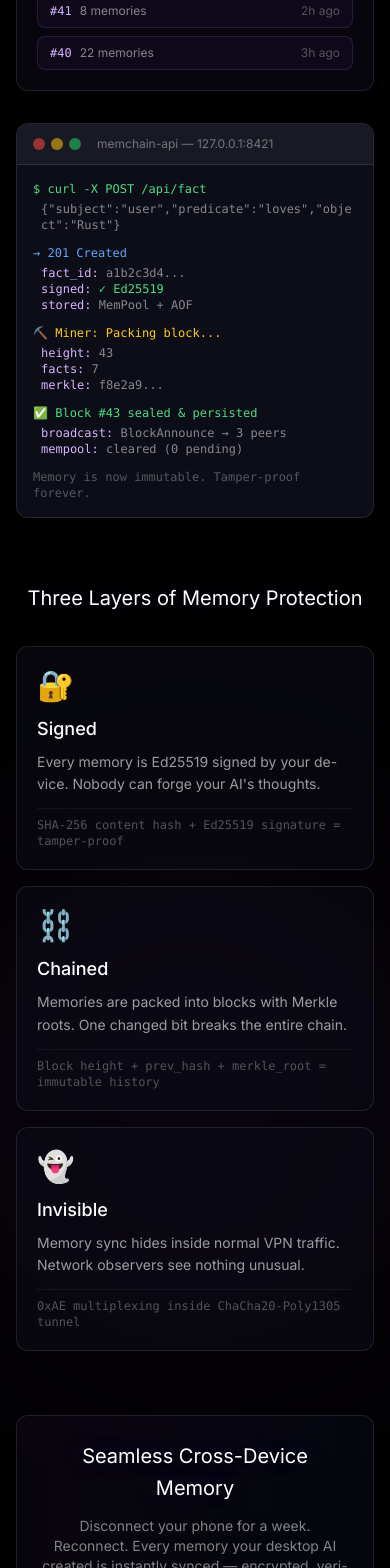
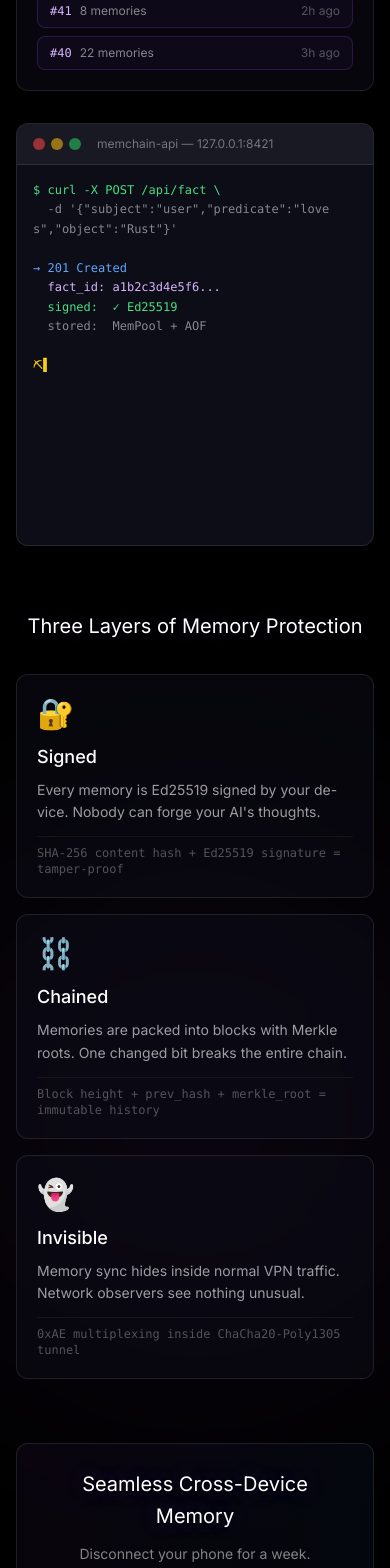
Before and after one commit to AeroNyxNetwork/AeroNyx-web, a Next.js app: page / in a window 390 px wide. Shown: the part 9460-11028 px from the top of the page. Built offline with nearby package versions, Linux system fonts and the light colour scheme.

Commit message:
Update MemChainShowcase.js

```diff
--- a/components/sections/MemChainShowcase.js
+++ b/components/sections/MemChainShowcase.js
@@ -1,32 +1,23 @@
 /**
  * ============================================
- * MemChainShowcase.js - AI Memory Chain Demo
+ * MemChainShowcase.js - v2.0 Visual Upgrade
  * ============================================
  *
- * Creation Reason: Showcase MemChain as the killer app that makes
- * AeroNyx's abstract infrastructure tangible. This section tells the
- * story of "Your AI has permanent, encrypted, cross-device memory."
+ * Modification Reason: v2.0 - Replaced static terminal demo with
+ * real typewriter effect (character-by-character, blinking cursor,
+ * realistic inter-line delays). Added staggered pillar entrance.
  *
- * Positioned after ProductsEcosystem, before VPNDownloadSection.
- *
- * Main Functionality:
- * - Visual demo of the Memory Chain concept
- * - Live-feel terminal showing Fact creation → Block mining
- * - OpenClaw integration teaser
- * - Cross-device sync visualization
- *
- * Last Modified: v1.0 - Initial creation
+ * Last Modified: v2.0 - Typewriter terminal + stagger animations
  * ============================================
  */
 
-import React, { useState, useEffect } from 'react';
+import React, { useState, useEffect, useCallback } from 'react';
 import { motion, AnimatePresence } from 'framer-motion';
 import Container from '../ui/Container';
 
 const MemChainShowcase = () => {
   return (
     <section id="memchain" className="py-16 md:py-28 bg-black relative overflow-hidden">
-      {/* Subtle background glow */}
       <div className="absolute inset-0 pointer-events-none">
         <div className="absolute top-1/2 left-1/2 -translate-x-1/2 -translate-y-1/2 w-[600px] h-[600px] bg-purple-500/5 rounded-full blur-[120px]" />
       </div>
@@ -65,8 +56,6 @@ const MemChainShowcase = () => {
 
           {/* Main Demo Grid */}
           <div className="grid lg:grid-cols-2 gap-8 md:gap-12 mb-16 md:mb-20">
-
-            {/* Left: Memory Chain Visualization */}
             <motion.div
               initial={{ opacity: 0, x: -20 }}
               whileInView={{ opacity: 1, x: 0 }}
@@ -76,21 +65,20 @@ const MemChainShowcase = () => {
               <MemoryChainVisual />
             </motion.div>
 
-            {/* Right: Live Terminal Demo */}
             <motion.div
               initial={{ opacity: 0, x: 20 }}
               whileInView={{ opacity: 1, x: 0 }}
               viewport={{ once: true }}
               transition={{ duration: 0.6, delay: 0.2 }}
             >
-              <LiveTerminalDemo />
+              <TypewriterTerminal />
             </motion.div>
           </div>
 
-          {/* How It Works - Three Pillars */}
+          {/* Three Pillars — Staggered Entrance */}
           <motion.div
-            initial={{ opacity: 0, y: 20 }}
-            whileInView={{ opacity: 1, y: 0 }}
+            initial={{ opacity: 0 }}
+            whileInView={{ opacity: 1 }}
             viewport={{ once: true }}
             transition={{ duration: 0.6 }}
             className="mb-16 md:mb-20"
@@ -102,28 +90,40 @@ const MemChainShowcase = () => {
             </div>
 
             <div className="grid sm:grid-cols-3 gap-4 md:gap-6">
-              <PillarCard
-                icon="🔐"
-                title="Signed"
-                description="Every memory is Ed25519 signed by your device. Nobody can forge your AI's thoughts."
-                detail="SHA-256 content hash + Ed25519 signature = tamper-proof"
-              />
-              <PillarCard
-                icon="⛓️"
-                title="Chained"
-                description="Memories are packed into blocks with Merkle roots. One changed bit breaks the entire chain."
-                detail="Block height + prev_hash + merkle_root = immutable history"
-              />
-              <PillarCard
-                icon="👻"
-                title="Invisible"
-                description="Memory sync hides inside normal VPN traffic. Network observers see nothing unusual."
-                detail="0xAE multiplexing inside ChaCha20-Poly1305 tunnel"
-              />
+              {[
+                {
+                  icon: "🔐",
+                  title: "Signed",
+                  description: "Every memory is Ed25519 signed by your device. Nobody can forge your AI's thoughts.",
+                  detail: "SHA-256 content hash + Ed25519 signature = tamper-proof"
+                },
+                {
+                  icon: "⛓️",
+                  title: "Chained",
+                  description: "Memories are packed into blocks with Merkle roots. One changed bit breaks the entire chain.",
+                  detail: "Block height + prev_hash + merkle_root = immutable history"
+                },
+                {
+                  icon: "👻",
+                  title: "Invisible",
+                  description: "Memory sync hides inside normal VPN traffic. Network observers see nothing unusual.",
+                  detail: "0xAE multiplexing inside ChaCha20-Poly1305 tunnel"
+                }
+              ].map((pillar, i) => (
+                <motion.div
+                  key={i}
+                  initial={{ opacity: 0, y: 30 }}
+                  whileInView={{ opacity: 1, y: 0 }}
+                  viewport={{ once: true }}
+                  transition={{ duration: 0.5, delay: i * 0.15 }}
+                >
+                  <PillarCard {...pillar} />
+                </motion.div>
+              ))}
             </div>
           </motion.div>
 
-          {/* Cross-Device Sync Story */}
+          {/* Cross-Device Sync */}
           <motion.div
             initial={{ opacity: 0, y: 20 }}
             whileInView={{ opacity: 1, y: 0 }}
@@ -134,7 +134,7 @@ const MemChainShowcase = () => {
             <CrossDeviceSyncVisual />
           </motion.div>
 
-          {/* OpenClaw Integration Teaser */}
+          {/* OpenClaw Teaser */}
           <motion.div
             initial={{ opacity: 0, y: 20 }}
             whileInView={{ opacity: 1, y: 0 }}
@@ -150,10 +150,147 @@ const MemChainShowcase = () => {
   );
 };
 
-/**
- * Memory Chain Visualization
- * Shows facts flowing into blocks visually
- */
+// ============================================
+// Typewriter Terminal — Real character-by-character typing
+// ============================================
+
+const TypewriterTerminal = () => {
+  const [lines, setLines] = useState([]);
+  const [cursorVisible, setCursorVisible] = useState(true);
+  const [started, setStarted] = useState(false);
+
+  // Blinking cursor
+  useEffect(() => {
+    const blink = setInterval(() => setCursorVisible(v => !v), 530);
+    return () => clearInterval(blink);
+  }, []);
+
+  const script = [
+    { text: '$ curl -X POST /api/fact \\', color: 'text-green-400', delay: 30 },
+    { text: '  -d \'{"subject":"user","predicate":"loves","object":"Rust"}\'', color: 'text-white/50', delay: 20 },
+    { text: '', color: '', delay: 0, pause: 600 },
+    { text: '→ 201 Created', color: 'text-blue-400', delay: 40 },
+    { text: '  fact_id: a1b2c3d4e5f6...', color: 'text-purple-300', delay: 25 },
+    { text: '  signed:  ✓ Ed25519', color: 'text-green-400', delay: 25 },
+    { text: '  stored:  MemPool + AOF', color: 'text-white/50', delay: 25 },
+    { text: '', color: '', delay: 0, pause: 1000 },
+    { text: '⛏️  Miner: Packing block...', color: 'text-yellow-400', delay: 35 },
+    { text: '  height:  43', color: 'text-purple-300', delay: 30 },
+    { text: '  facts:   7', color: 'text-purple-300', delay: 30 },
+    { text: '  merkle:  f8e2a9b1c3d5...', color: 'text-purple-300', delay: 20 },
+    { text: '', color: '', delay: 0, pause: 800 },
+    { text: '✅ Block #43 sealed & persisted', color: 'text-green-400', delay: 30 },
+    { text: '  broadcast: BlockAnnounce → 3 peers', color: 'text-white/50', delay: 20 },
+    { text: '  mempool:   cleared (0 pending)', color: 'text-white/50', delay: 20 },
+    { text: '', color: '', delay: 0, pause: 500 },
+    { text: '  Memory is now immutable. Tamper-proof forever.', color: 'text-white/25', delay: 25 },
+  ];
+
+  const typeLines = useCallback(async () => {
+    for (let i = 0; i < script.length; i++) {
+      const line = script[i];
+
+      if (line.pause) {
+        await new Promise(r => setTimeout(r, line.pause));
+        setLines(prev => [...prev, { text: '', color: '' }]);
+        continue;
+      }
+
+      if (!line.text) {
+        setLines(prev => [...prev, { text: '', color: '' }]);
+        continue;
+      }
+
+      // Type character by character
+      let current = '';
+      for (let c = 0; c < line.text.length; c++) {
+        current += line.text[c];
+        const snapshot = current;
+        const color = line.color;
+
+        setLines(prev => {
+          const newLines = [...prev];
+          // If last line is being typed, update it; otherwise add new
+          if (newLines.length > 0 && newLines[newLines.length - 1]._typing) {
+            newLines[newLines.length - 1] = { text: snapshot, color, _typing: true };
+          } else {
+            newLines.push({ text: snapshot, color, _typing: true });
+          }
+          return newLines;
+        });
+
+        await new Promise(r => setTimeout(r, line.delay));
+      }
+
+      // Finalize line (remove typing flag)
+      setLines(prev => {
+        const newLines = [...prev];
+        if (newLines.length > 0) {
+          newLines[newLines.length - 1] = {
+            text: line.text,
+            color: line.color,
+            _typing: false
+          };
+        }
+        return newLines;
+      });
+
+      // Small pause between lines
+      await new Promise(r => setTimeout(r, 150));
+    }
+  }, []);
+
+  useEffect(() => {
+    if (started) {
+      typeLines();
+    }
+  }, [started, typeLines]);
+
+  return (
+    <motion.div
+      onViewportEnter={() => { if (!started) setStarted(true); }}
+      viewport={{ once: true }}
+      className="bg-neutral-900 border border-white/10 rounded-xl overflow-hidden"
+    >
+      {/* Terminal Header */}
+      <div className="flex items-center gap-2 px-4 py-3 bg-white/5 border-b border-white/10">
+        <div className="flex gap-1.5">
+          <div className="w-3 h-3 rounded-full bg-red-500/60" />
+          <div className="w-3 h-3 rounded-full bg-yellow-500/60" />
+          <div className="w-3 h-3 rounded-full bg-green-500/60" />
+        </div>
+        <span className="text-xs text-white/40 ml-2">memchain-api — 127.0.0.1:8421</span>
+      </div>
+
+      {/* Terminal Body */}
+      <div className="p-4 md:p-6 font-mono text-xs sm:text-sm min-h-[380px] max-h-[420px] overflow-y-auto">
+        {lines.map((line, i) => (
+          <div key={i} className={`${line.color} leading-relaxed whitespace-pre-wrap break-all`}>
+            {line.text || '\u00A0'}
+            {/* Show cursor on the last typing line */}
+            {line._typing && (
+              <span className={`${cursorVisible ? 'opacity-100' : 'opacity-0'} transition-opacity duration-100`}>
+                ▌
+              </span>
+            )}
+          </div>
+        ))}
+
+        {/* Resting cursor after all lines */}
+        {lines.length > 0 && !lines[lines.length - 1]?._typing && started && lines.length >= script.length && (
+          <div className="text-green-400 mt-2">
+            $ <span className={`${cursorVisible ? 'opacity-100' : 'opacity-0'} transition-opacity duration-100`}>▌</span>
+          </div>
+        )}
+      </div>
+    </motion.div>
+  );
+};
+
+// ============================================
+// Memory Chain Visualization (unchanged from v1)
+// ============================================
+
 const MemoryChainVisual = () => {
   const facts = [
     { subject: "user", predicate: "prefers", object: "dark mode", time: "2m ago" },
@@ -174,7 +311,6 @@ const MemoryChainVisual = () => {
         Memory Pool — Pending Facts
       </div>
 
-      {/* Pending Facts */}
       <div className="space-y-2 mb-6">
         {facts.map((fact, i) => (
           <motion.div
@@ -200,7 +336,6 @@ const MemoryChainVisual = () => {
         ))}
       </div>
 
-      {/* Arrow */}
       <div className="flex justify-center mb-4">
         <motion.div
           animate={{ y: [0, 4, 0] }}
@@ -213,7 +348,6 @@ const MemoryChainVisual = () => {
         </motion.div>
       </div>
 
-      {/* Mined Blocks */}
       <div className="text-xs uppercase tracking-wider text-white/40 mb-3">
         ⛏️ Sealed Blocks — Immutable
       </div>
@@ -240,131 +374,13 @@ const MemoryChainVisual = () => {
   );
 };
 
-/**
- * Live Terminal Demo
- * Simulates the API interaction with typewriter effect
- */
-const LiveTerminalDemo = () => {
-  const [step, setStep] = useState(0);
-  const [hasBeenVisible, setHasBeenVisible] = useState(false);
+// ============================================
+// Supporting Components
+// ============================================
 
-  useEffect(() => {
-    if (!hasBeenVisible) return;
-    const timers = [
-      setTimeout(() => setStep(1), 500),
-      setTimeout(() => setStep(2), 2000),
-      setTimeout(() => setStep(3), 3500),
-      setTimeout(() => setStep(4), 5000),
-    ];
-    return () => timers.forEach(clearTimeout);
-  }, [hasBeenVisible]);
-
-  return (
-    <motion.div
-      onViewportEnter={() => setHasBeenVisible(true)}
-      viewport={{ once: true }}
-      className="bg-neutral-900 border border-white/10 rounded-xl overflow-hidden"
-    >
-      {/* Terminal Header */}
-      <div className="flex items-center gap-2 px-4 py-3 bg-white/5 border-b border-white/10">
-        <div className="flex gap-1.5">
-          <div className="w-3 h-3 rounded-full bg-red-500/60" />
-          <div className="w-3 h-3 rounded-full bg-yellow-500/60" />
-          <div className="w-3 h-3 rounded-full bg-green-500/60" />
-        </div>
-        <span className="text-xs text-white/40 ml-2">memchain-api — 127.0.0.1:8421</span>
-      </div>
-
-      {/* Terminal Body */}
-      <div className="p-4 md:p-6 font-mono text-xs sm:text-sm space-y-3 min-h-[320px]">
-
-        {/* Step 1: Write a memory */}
-        <AnimatePresence>
-          {step >= 1 && (
-            <motion.div
-              initial={{ opacity: 0 }}
-              animate={{ opacity: 1 }}
-              className="space-y-1"
-            >
-              <div className="text-green-400">$ curl -X POST /api/fact</div>
-              <div className="text-white/50 pl-2 break-all">
-                {'{"subject":"user","predicate":"loves","object":"Rust"}'}
-              </div>
-            </motion.div>
-          )}
-        </AnimatePresence>
-
-        {/* Step 2: Response */}
-        <AnimatePresence>
-          {step >= 2 && (
-            <motion.div
-              initial={{ opacity: 0 }}
-              animate={{ opacity: 1 }}
-              className="space-y-1"
-            >
-              <div className="text-blue-400">→ 201 Created</div>
-              <div className="text-white/50 pl-2">
-                <span className="text-purple-300">fact_id:</span> a1b2c3d4...
-                <br />
-                <span className="text-purple-300">signed:</span> <span className="text-green-400">✓ Ed25519</span>
-                <br />
-                <span className="text-purple-300">stored:</span> MemPool + AOF
-              </div>
-            </motion.div>
-          )}
-        </AnimatePresence>
-
-        {/* Step 3: Miner kicks in */}
-        <AnimatePresence>
-          {step >= 3 && (
-            <motion.div
-              initial={{ opacity: 0 }}
-              animate={{ opacity: 1 }}
-              className="space-y-1"
-            >
-              <div className="text-yellow-400">⛏️ Miner: Packing block...</div>
-              <div className="text-white/50 pl-2">
-                <span className="text-purple-300">height:</span> 43
-                <br />
-                <span className="text-purple-300">facts:</span> 7
-                <br />
-                <span className="text-purple-300">merkle:</span> f8e2a9...
-              </div>
-            </motion.div>
-          )}
-        </AnimatePresence>
-
-        {/* Step 4: Block mined + broadcast */}
-        <AnimatePresence>
-          {step >= 4 && (
-            <motion.div
-              initial={{ opacity: 0 }}
-              animate={{ opacity: 1 }}
-              className="space-y-1"
-            >
-              <div className="text-green-400">✅ Block #43 sealed & persisted</div>
-              <div className="text-white/50 pl-2">
-                <span className="text-purple-300">broadcast:</span> BlockAnnounce → 3 peers
-                <br />
-                <span className="text-purple-300">mempool:</span> cleared (0 pending)
-              </div>
-              <div className="pt-2 text-white/30 text-xs">
-                Memory is now immutable. Tamper-proof forever.
-              </div>
-            </motion.div>
-          )}
-        </AnimatePresence>
-      </div>
-    </motion.div>
-  );
-};
-
-/**
- * Pillar Card Component
- */
 const PillarCard = ({ icon, title, description, detail }) => (
-  <div className="bg-neutral-900/50 border border-white/10 rounded-xl p-5 md:p-6 hover:border-purple-500/30 transition-all duration-300">
-    <div className="text-3xl mb-3">{icon}</div>
+  <div className="bg-neutral-900/50 border border-white/10 rounded-xl p-5 md:p-6 hover:border-purple-500/30 transition-all duration-300 group">
+    <div className="text-3xl mb-3 group-hover:scale-110 transition-transform duration-300">{icon}</div>
     <h4 className="text-lg font-medium mb-2">{title}</h4>
     <p className="text-sm text-white/60 leading-relaxed mb-3">{description}</p>
     <div className="text-xs text-white/30 font-mono border-t border-white/5 pt-2">
@@ -373,9 +389,6 @@ const PillarCard = ({ icon, title, description, detail }) => (
   </div>
 );
 
-/**
- * Cross-Device Sync Visualization
- */
 const CrossDeviceSyncVisual = () => (
   <div className="bg-gradient-to-r from-purple-500/5 to-blue-500/5 border border-white/10 rounded-xl p-6 md:p-10">
     <div className="text-center mb-8">
@@ -389,66 +402,26 @@ const CrossDeviceSyncVisual = () => (
     </div>
 
     <div className="flex flex-col md:flex-row items-center justify-center gap-6 md:gap-12">
-      {/* Phone */}
-      <DeviceCard
-        icon="📱"
-        name="Phone"
-        status="Syncing..."
-        memories={142}
-        statusColor="text-yellow-400"
-      />
-
-      {/* Sync arrows */}
+      <DeviceCard icon="📱" name="Phone" status="Syncing..." memories={142} statusColor="text-yellow-400" />
       <SyncArrows />
-
-      {/* Desktop */}
-      <DeviceCard
-        icon="💻"
-        name="Desktop"
-        status="Up to date"
-        memories={142}
-        statusColor="text-green-400"
-      />
-
-      {/* Sync arrows */}
+      <DeviceCard icon="💻" name="Desktop" status="Up to date" memories={142} statusColor="text-green-400" />
+      <div className="hidden md:block"><SyncArrows /></div>
       <div className="hidden md:block">
-        <SyncArrows />
-      </div>
-
-      {/* NAS */}
-      <div className="hidden md:block">
-        <DeviceCard
-          icon="🗄️"
-          name="Home NAS"
-          status="Full node"
-          memories={2847}
-          statusColor="text-green-400"
-        />
+        <DeviceCard icon="🗄️" name="Home NAS" status="Full node" memories={2847} statusColor="text-green-400" />
       </div>
     </div>
   </div>
 );
 
-/**
- * Sync Arrows
- */
 const SyncArrows = () => (
   <div className="flex flex-col items-center gap-1">
-    <motion.div
-      animate={{ x: [0, 8, 0] }}
-      transition={{ duration: 1.5, repeat: Infinity }}
-      className="text-purple-400"
-    >
+    <motion.div animate={{ x: [0, 8, 0] }} transition={{ duration: 1.5, repeat: Infinity }} className="text-purple-400">
       <svg width="32" height="16" viewBox="0 0 32 16" fill="none">
         <path d="M0 8h28M20 2l8 6-8 6" stroke="currentColor" strokeWidth="2" />
       </svg>
     </motion.div>
     <div className="text-xs text-white/30">encrypted tunnel</div>
-    <motion.div
-      animate={{ x: [0, -8, 0] }}
-      transition={{ duration: 1.5, repeat: Infinity, delay: 0.5 }}
-      className="text-purple-400"
-    >
+    <motion.div animate={{ x: [0, -8, 0] }} transition={{ duration: 1.5, repeat: Infinity, delay: 0.5 }} className="text-purple-400">
       <svg width="32" height="16" viewBox="0 0 32 16" fill="none">
         <path d="M32 8H4M12 2L4 8l8 6" stroke="currentColor" strokeWidth="2" />
       </svg>
@@ -456,9 +429,6 @@ const SyncArrows = () => (
   </div>
 );
 
-/**
- * Device Card
- */
 const DeviceCard = ({ icon, name, status, memories, statusColor }) => (
   <div className="bg-black/50 border border-white/10 rounded-lg p-4 min-w-[120px] text-center">
     <div className="text-3xl mb-2">{icon}</div>
@@ -468,14 +438,9 @@ const DeviceCard = ({ icon, name, status, memories, statusColor }) => (
   </div>
 );
 
-/**
- * OpenClaw Integration Teaser
- */
 const OpenClawTeaser = () => (
   <div className="bg-neutral-900/80 border border-white/10 rounded-xl overflow-hidden">
     <div className="grid md:grid-cols-2">
-
-      {/* Left: Chat Preview */}
       <div className="p-6 md:p-8 border-b md:border-b-0 md:border-r border-white/10">
         <div className="flex items-center gap-3 mb-4">
           <span className="text-2xl">🦞</span>
@@ -485,16 +450,9 @@ const OpenClawTeaser = () => (
           </div>
         </div>
 
-        {/* Chat bubbles */}
         <div className="space-y-3">
-          <ChatBubble
-            sender="you"
-            text="I'm working on a Rust project using Tokio for async"
-          />
-          <ChatBubble
-            sender="ai"
-            text="I remember you prefer Rust! Based on your previous conversations, you've been exploring distributed systems. Want me to suggest Tokio patterns for your use case?"
-          />
+          <ChatBubble sender="you" text="I'm working on a Rust project using Tokio for async" />
+          <ChatBubble sender="ai" text="I remember you prefer Rust! Based on your previous conversations, you've been exploring distributed systems. Want me to suggest Tokio patterns for your use case?" />
           <div className="flex items-center gap-2 text-xs text-purple-400/60">
             <svg className="w-3 h-3" fill="none" stroke="currentColor" viewBox="0 0 24 24">
               <path strokeLinecap="round" strokeLinejoin="round" strokeWidth={2} d="M13 10V3L4 14h7v7l9-11h-7z" />
@@ -504,11 +462,8 @@ const OpenClawTeaser = () => (
         </div>
       </div>
 
-      {/* Right: Integration Info */}
       <div className="p-6 md:p-8">
-        <h3 className="text-xl md:text-2xl font-light mb-3">
-          AI That Truly Knows You
-        </h3>
+        <h3 className="text-xl md:text-2xl font-light mb-3">AI That Truly Knows You</h3>
         <p className="text-sm text-white/60 leading-relaxed mb-6">
           OpenClaw connects to your personal MemChain through the AeroNyx VPN.
           Your AI assistant builds genuine understanding over time — and that
@@ -516,53 +471,29 @@ const OpenClawTeaser = () => (
         </p>
 
         <div className="space-y-3 mb-6">
-          <IntegrationPoint
-            text="Wallet-derived identity — backup your wallet, backup your memories"
-          />
-          <IntegrationPoint
-            text="VPN tunnel carries memories invisibly alongside normal traffic"
-          />
-          <IntegrationPoint
-            text="Switch AI models anytime — your memory chain stays with you"
-          />
-          <IntegrationPoint
-            text="Local-first: works offline, syncs when connected"
-          />
+          <IntegrationPoint text="Wallet-derived identity — backup your wallet, backup your memories" />
+          <IntegrationPoint text="VPN tunnel carries memories invisibly alongside normal traffic" />
+          <IntegrationPoint text="Switch AI models anytime — your memory chain stays with you" />
+          <IntegrationPoint text="Local-first: works offline, syncs when connected" />
         </div>
 
-        <a
-          href="https://docs.aeronyx.network"
-          target="_blank"
-          rel="noopener noreferrer"
-          className="inline-block px-6 py-3 bg-purple-500/20 border border-purple-500/30 hover:border-purple-500/50 rounded-lg transition-all"
-        >
-          <span className="text-sm font-medium text-purple-200">
-            🦞 Learn More About OpenClaw
-          </span>
+        <a href="https://docs.aeronyx.network" target="_blank" rel="noopener noreferrer"
+          className="inline-block px-6 py-3 bg-purple-500/20 border border-purple-500/30 hover:border-purple-500/50 rounded-lg transition-all">
+          <span className="text-sm font-medium text-purple-200">🦞 Learn More About OpenClaw</span>
         </a>
       </div>
     </div>
   </div>
 );
 
-/**
- * Chat Bubble Component
- */
 const ChatBubble = ({ sender, text }) => (
   <div className={`flex ${sender === 'you' ? 'justify-end' : 'justify-start'}`}>
     <div className={`max-w-[85%] rounded-lg px-3 py-2 text-sm ${
-      sender === 'you'
-        ? 'bg-blue-500/20 border border-blue-500/20 text-white/80'
-        : 'bg-white/5 border border-white/10 text-white/70'
-    }`}>
-      {text}
-    </div>
+      sender === 'you' ? 'bg-blue-500/20 border border-blue-500/20 text-white/80' : 'bg-white/5 border border-white/10 text-white/70'
+    }`}>{text}</div>
   </div>
 );
 
-/**
- * Integration Point
- */
 const IntegrationPoint = ({ text }) => (
   <div className="flex items-start gap-2">
     <svg className="w-4 h-4 text-green-400 mt-0.5 flex-shrink-0" fill="none" stroke="currentColor" viewBox="0 0 24 24">
```
